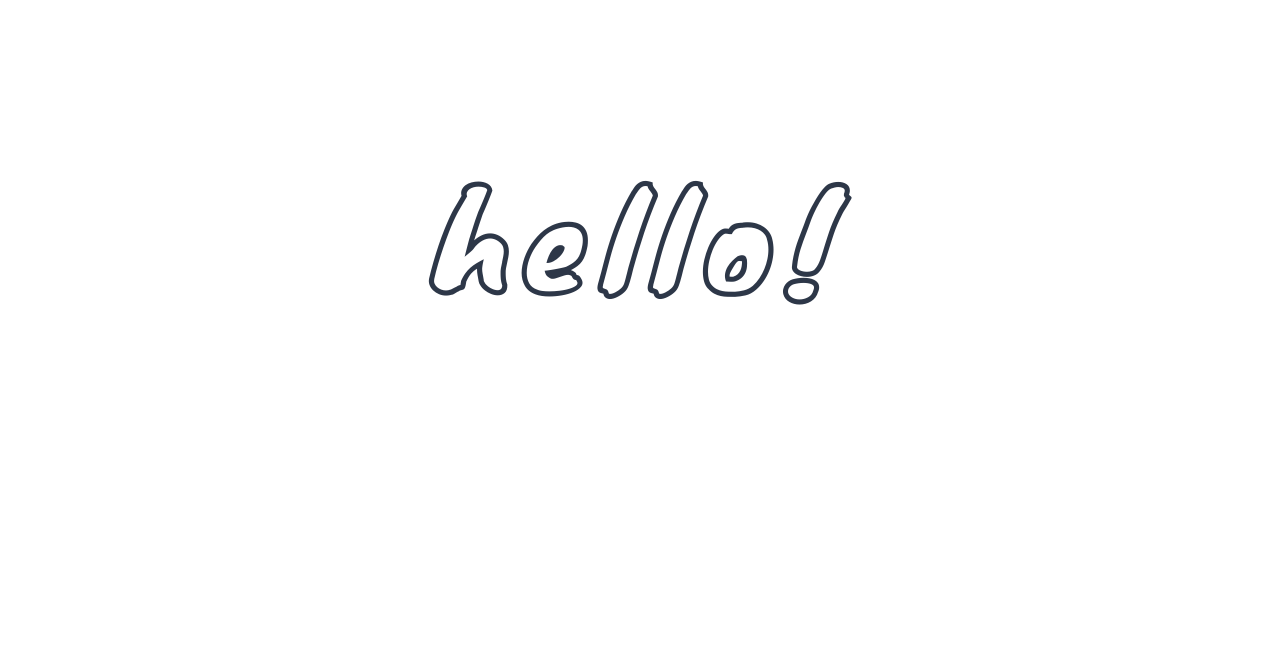
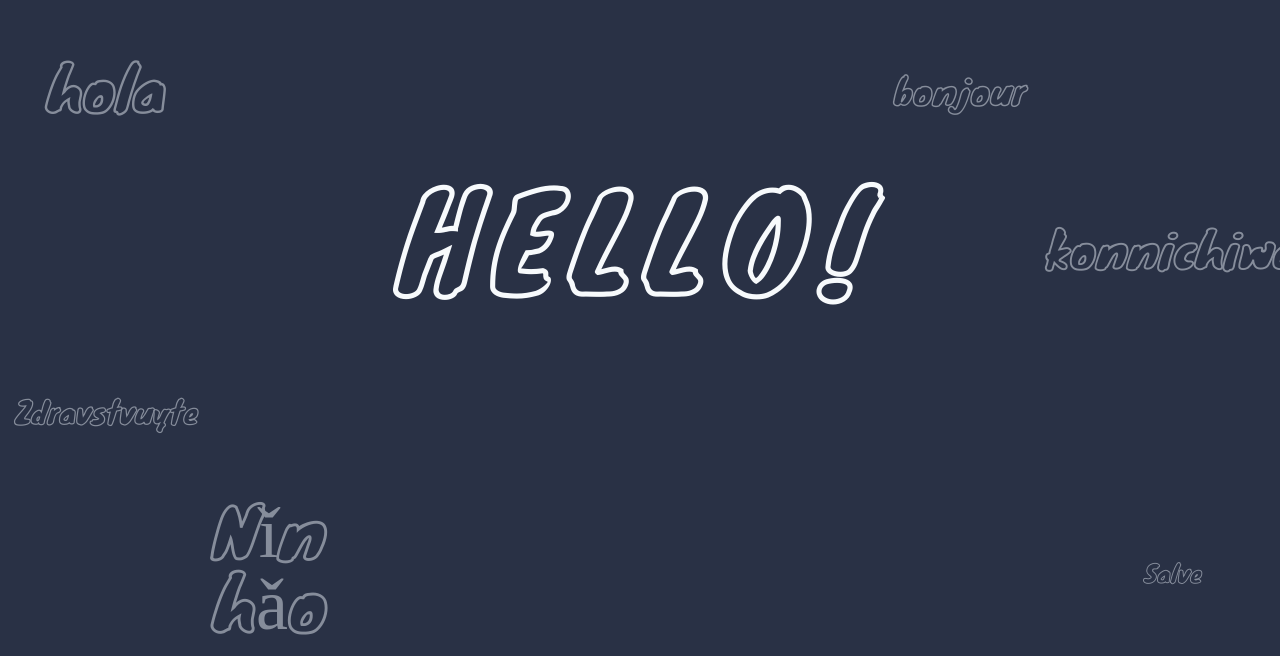
Before and after one commit to ntnr32/my-portfolio, a Next.js app: page / in a window 1280 px wide. Shown: the part 144-800 px from the top of the page. Built offline with nearby package versions, Linux system fonts and the light colour scheme.

Commit message:
style (hello): refactor hello screen style

```diff
--- a/components/elements/index.tsx
+++ b/components/elements/index.tsx
@@ -1,5 +1,7 @@
 import Section from './section/Section';
+import Hello from './main/Hello'
 
 export {
-    Section
+    Section,
+    Hello
 }
--- /dev/null
+++ b/components/elements/main/Hello.tsx
@@ -0,0 +1,20 @@
+import React from 'react'
+import style from './hello.module.css'
+
+const hello = () => {
+    return (
+        <>
+            <div className={`${style.hello} font-KnewaveOutlineRegular`}>
+                <h1 className={`${style.one} text-6xl text-secondary opacity-50`}>hola</h1>
+                <h1 className={`${style.two} text-4xl text-secondary opacity-50`}>bonjour</h1>
+                <h1 className={`${style.three} text-5xl text-secondary opacity-50`}>konnichiwa</h1>
+                <h1 className={`${style.four} uppercase text-9xl tracking-widest 2xl:text-[12rem]`}>Hello!</h1>
+                <h1 className={`${style.five} text-3xl text-secondary opacity-50`}>Zdravstvuyte</h1>
+                <h1 className={`${style.six} text-7xl text-secondary opacity-50`}>Nǐn hǎo</h1>
+                <h1 className={`${style.seven} text-2xl text-secondary opacity-50`}>Salve</h1>
+            </div>
+        </>
+    )
+}
+
+export default hello
--- /dev/null
+++ b/components/elements/main/hello.module.css
@@ -0,0 +1,41 @@
+.hello {
+  display: grid;
+  grid-auto-flow: row;
+  justify-items: center;
+  align-items: center;
+  grid-template-columns: repeat(6, minmax(0, 1fr));
+  grid-template-rows: repeat(5, minmax(0, 1fr));
+  height: inherit;
+  width: 100%;
+  overflow-x: hidden;
+}
+
+.one {
+  grid-column-start: 1;
+  grid-row-start: 2;
+}
+.two {
+  grid-column-start: 5;
+  grid-row-start: 2;
+}
+.three {
+  grid-column-start: 6;
+  grid-row-start: 3;
+}
+.four {
+  grid-column-start: 1;
+  grid-column-end: 7;
+  grid-row-start: 3;
+}
+.five {
+  grid-column-start: 1;
+  grid-row-start: 4;
+}
+.six {
+  grid-column-start: 2;
+  grid-row-start: 5;
+}
+.seven {
+  grid-column-start: 6;
+  grid-row-start: 5;
+}
--- a/components/index.tsx
+++ b/components/index.tsx
@@ -1 +1,2 @@
 export { Section } from './elements'
+export { Hello } from './elements'
--- a/pages/index.tsx
+++ b/pages/index.tsx
@@ -3,7 +3,7 @@ import Head from 'next/head'
 import Script from 'next/script'
 import { useEffect } from 'react'
 import { useDarkMode } from '../common/hooks/useDarkMode'
-import { Section } from '../components'
+import { Hello, Section } from '../components'
 
 
 const Home: NextPage = () => {
@@ -11,7 +11,7 @@ const Home: NextPage = () => {
   const [darkMode, setDarkMode] = useDarkMode();
 
   useEffect(() => {
-    setDarkMode(!darkMode);
+    setDarkMode(true);
     console.log('index loaded')
   }, [])
 
@@ -20,7 +20,7 @@ const Home: NextPage = () => {
     <>
       <main className='bg-primary text-primary font-KnewaveRegular h-screen snap-y snap-mandatory overflow-y-scroll'>
         <Section className='section snap-start'>
-          <h1 className="font-KnewaveOutlineRegular lowercase text-9xl tracking-widest 2xl:text-[12rem]">Hello!</h1>
+          <Hello />
         </Section>
         <Section className='section snap-start'>
           <article className='grid gap-5'>
--- /dev/null
+++ b/pages/v1.tsx
@@ -0,0 +1,9 @@
+import React from 'react'
+
+const v1 = () => {
+    return (
+        <div>v1</div>
+    )
+}
+
+export default v1
```
